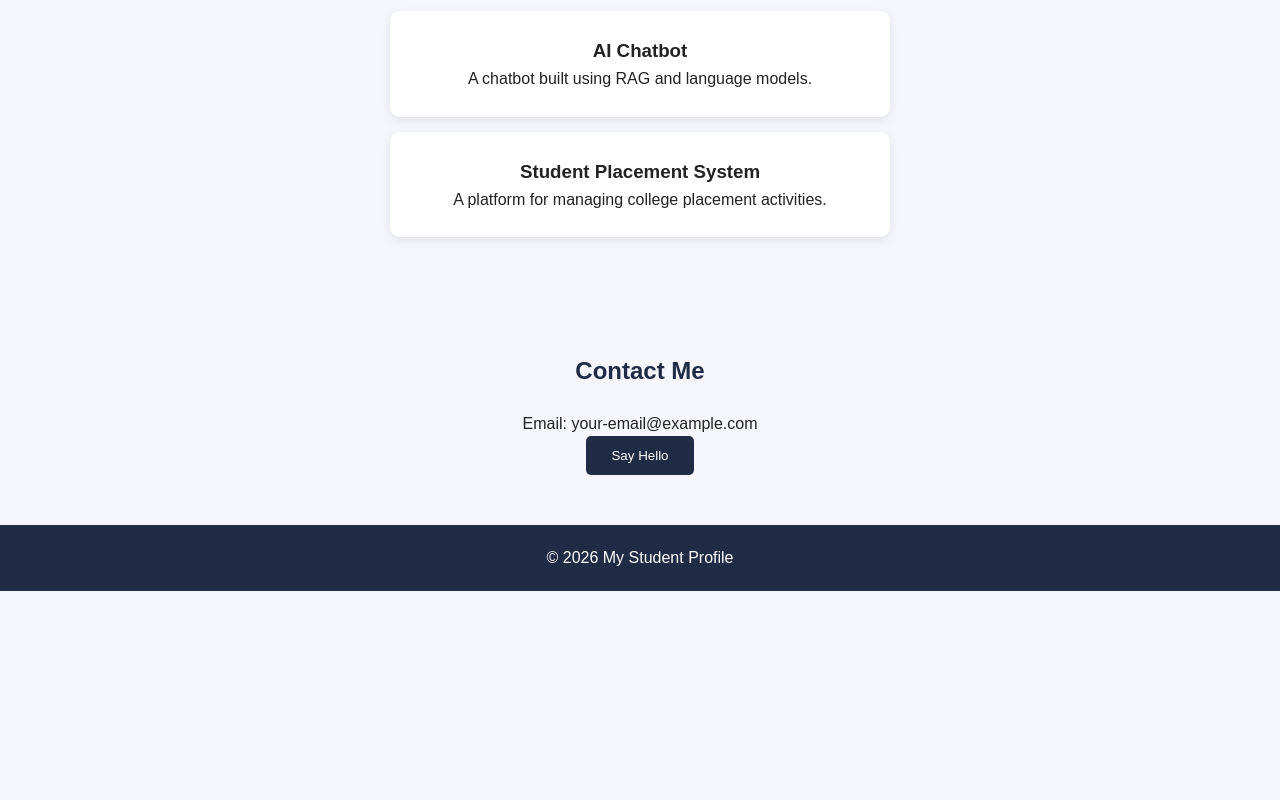
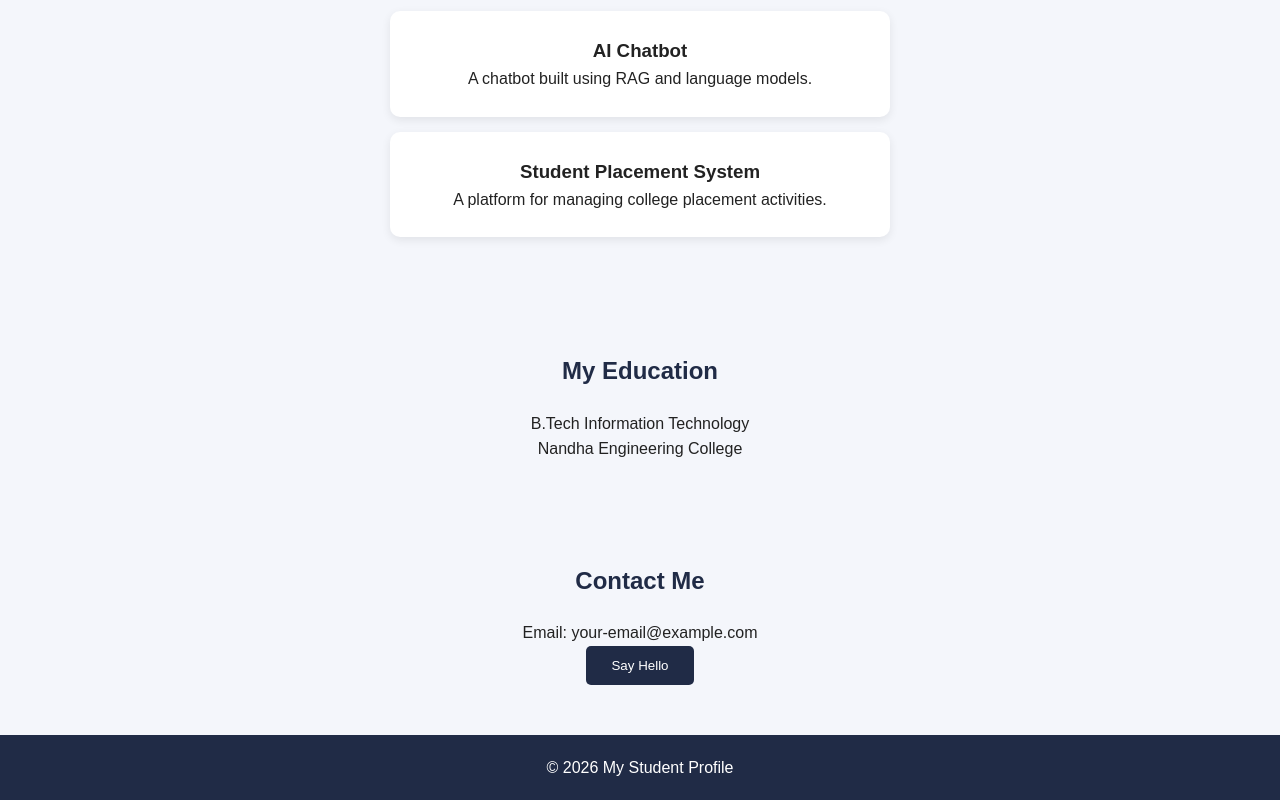
Before and after one commit to priyadharshini312/Student-Profile, a plain HTML site: page index.html in a window 1280 px wide. Shown: the part 990-1790 px from the top of the page. Before the commit the page ends 1581 px from the top, so only its background shows below. Drawn offline with Linux system fonts and the light colour scheme.

Commit message:
Added education section'

```diff
--- a/index.html
+++ b/index.html
@@ -20,6 +20,7 @@
             <a href="#skills">Skills</a>
             <a href="#projects">Projects</a>
             <a href="#contact">Contact</a>
+            <a href="#education">Education</a>
         </nav>
     </header>
 
@@ -69,6 +70,12 @@
             <p>A platform for managing college placement activities.</p>
         </div>
     </section>
+    <!-- Education section -->
+<section id="education">
+    <h2>My Education</h2>
+    <p>B.Tech Information Technology</p>
+    <p>Nandha Engineering College</p>
+</section>
 
     <!-- Contact section -->
     <section id="contact">
```
